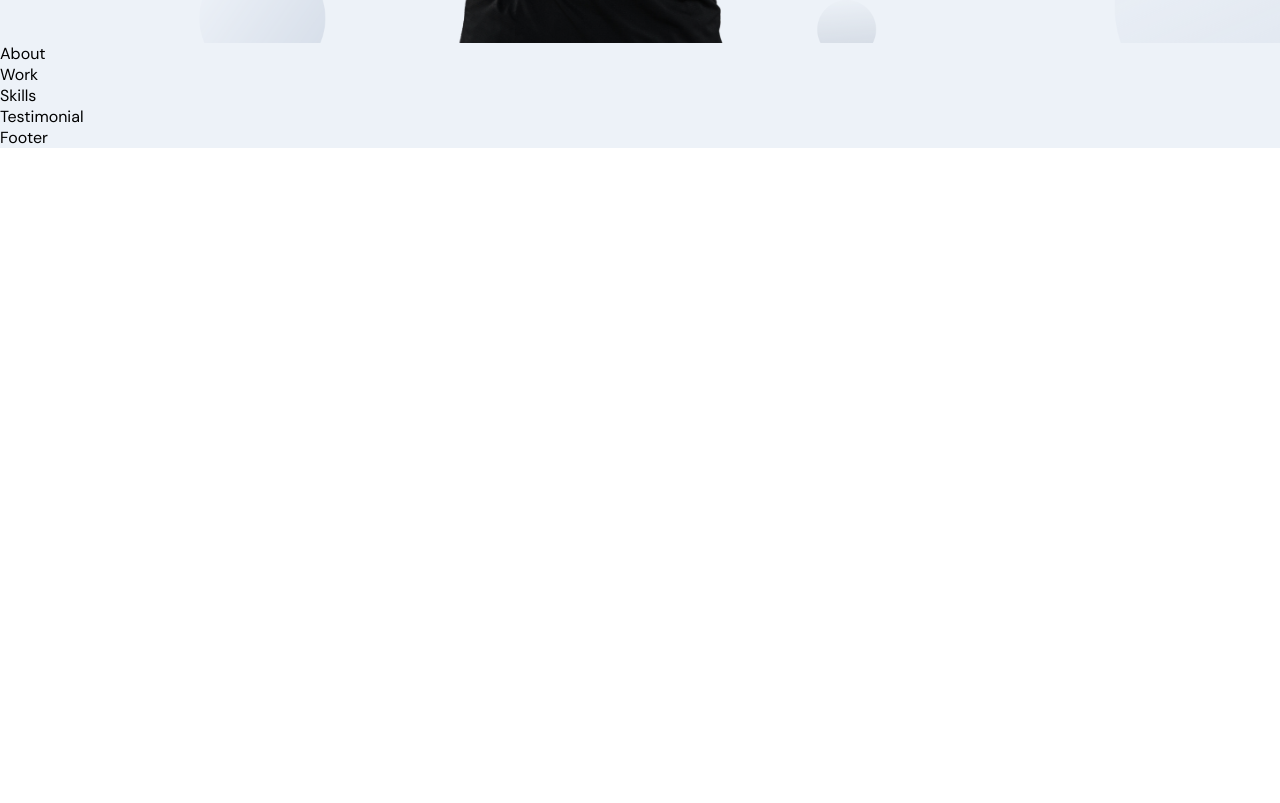
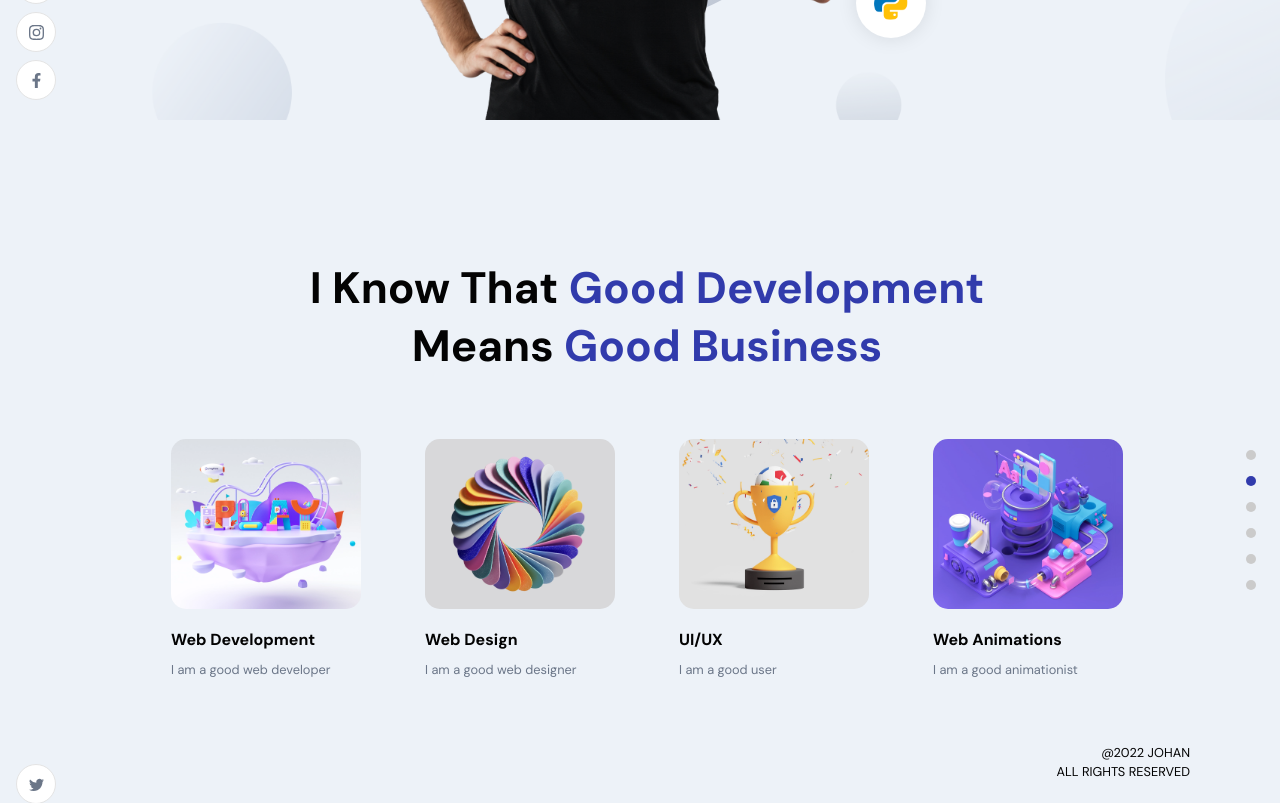
Before and after one commit to johanstech/Tutorials-Web-Fullstack-Portfolio, a React (Create React App) app: page / in a window 1280 px wide. Shown: the part 680-1483 px from the top of the page. Before the commit the page ends 828 px from the top, so only its background shows below. Built offline with nearby package versions, Linux system fonts and the light colour scheme.

Commit message:
Added contentClient as replacement for Sanity CMS, wrapper for social media and navigation on all sections, and About section

```diff
--- a/src/components/Navbar/Navbar.jsx
+++ b/src/components/Navbar/Navbar.jsx
@@ -2,11 +2,11 @@
 import { HiMenuAlt4, HiX } from 'react-icons/hi';
 import { motion } from 'framer-motion';
 
+import { client } from '../../contentClient';
+
 import { images } from '../../constants';
 
 import './Navbar.scss';
-
-const navItems = ['home', 'about', 'work', 'skills', 'contact'];
 
 export const Navbar = () => {
   const [toggle, setToggle] = useState(false);
@@ -17,21 +17,19 @@
         <img src={images.logo} alt="logo" />
       </div>
       <ul className="app__navbar-links">
-        {navItems.map((item) => (
+        {client.navigationItems.map((item) => (
           <li className="app__flex p-text" key={`link-${item}`}>
             <div />
             <a href={`#${item}`}>{item}</a>
           </li>
         ))}
       </ul>
-
       <div className="app__navbar-menu">
         <HiMenuAlt4
           onClick={() => {
             setToggle(true);
           }}
         />
-
         {toggle && (
           <motion.div
             whileInView={{ x: [300, 0] }}
@@ -43,7 +41,7 @@
               }}
             />
             <ul>
-              {navItems.map((item) => (
+              {client.navigationItems.map((item) => (
                 <li key={item}>
                   <a
                     href={`#${item}`}
--- /dev/null
+++ b/src/components/NavigationDots/NavigationDots.jsx
@@ -0,0 +1,18 @@
+import React from 'react';
+
+import { client } from '../../contentClient';
+
+export const NavigationDots = ({ active }) => {
+  return (
+    <div className="app__navigation">
+      {client.navigationItems.map((item, index) => (
+        <a
+          href={`#${item}`}
+          key={item + index}
+          className="app__navigation-dot"
+          style={active === item ? { backgroundColor: '#313BAC' } : {}}
+        />
+      ))}
+    </div>
+  );
+};
--- /dev/null
+++ b/src/components/SocialMedia/SocialMedia.jsx
@@ -0,0 +1,19 @@
+import React from 'react';
+import { BsTwitter, BsInstagram } from 'react-icons/bs';
+import { FaFacebookF } from 'react-icons/fa';
+
+export const SocialMedia = () => {
+  return (
+    <div className="app__social">
+      <div>
+        <BsTwitter />
+      </div>
+      <div>
+        <BsInstagram />
+      </div>
+      <div>
+        <FaFacebookF />
+      </div>
+    </div>
+  );
+};
--- a/src/components/index.js
+++ b/src/components/index.js
@@ -1 +1,3 @@
 export { Navbar } from './Navbar/Navbar';
+export { NavigationDots } from './NavigationDots/NavigationDots';
+export { SocialMedia } from './SocialMedia/SocialMedia';
--- a/src/containers/About/About.jsx
+++ b/src/containers/About/About.jsx
@@ -1,7 +1,41 @@
 import React from 'react';
+import { motion } from 'framer-motion';
+
+import { client } from '../../contentClient';
+import { AppWrap } from '../../wrapper';
 
 import './About.scss';
 
-export const About = () => {
-  return <div>About</div>;
+const About = () => {
+  return (
+    <>
+      <h2 className="head-text">
+        I know that <span>Good Development</span>
+        <br />
+        means <span>Good Business</span>
+      </h2>
+
+      <div className="app__profiles">
+        {client.abouts.map((about, index) => (
+          <motion.div
+            whileInView={{ opacity: 1 }}
+            whileHover={{ scale: 1.1 }}
+            transition={{ duration: 0.5, type: 'tween' }}
+            className="app__profile-item"
+            key={about.title + index}
+          >
+            <img src={about.imgUrl} alt={about.title} />
+            <h2 className="bold-text" style={{ marginTop: 20 }}>
+              {about.title}
+            </h2>
+            <p className="p-text" style={{ marginTop: 10 }}>
+              {about.description}
+            </p>
+          </motion.div>
+        ))}
+      </div>
+    </>
+  );
 };
+
+export default AppWrap(About, 'about');
--- a/src/containers/About/About.scss
+++ b/src/containers/About/About.scss
@@ -0,0 +1,38 @@
+.app__about {
+  flex: 1;
+  flex-direction: column;
+  width: 100%;
+}
+
+.app__profiles {
+  display: flex;
+  justify-content: center;
+  align-items: flex-start;
+  flex-wrap: wrap;
+  margin-top: 2rem;
+}
+
+.app__profile-item {
+  display: flex;
+  width: 190px;
+  justify-content: flex-start;
+  align-items: flex-start;
+  flex-direction: column;
+  margin: 2rem;
+
+  img {
+    width: 100%;
+    height: 170px;
+    border-radius: 15px;
+    object-fit: cover;
+  }
+
+  @media screen and (min-width: 2000px) {
+    width: 370px;
+    margin: 2rem 4rem;
+
+    img {
+      height: 320px;
+    }
+  }
+}
--- a/src/containers/Header/Header.jsx
+++ b/src/containers/Header/Header.jsx
@@ -1,10 +1,11 @@
 import React from 'react';
 import { motion } from 'framer-motion';
 
+import { client } from '../../contentClient';
 import { images } from '../../constants';
+import { AppWrap } from '../../wrapper';
+
 import './Header.scss';
-
-const exampleSkills = [images.flutter, images.node, images.python];
 
 const scaleVariants = {
   whileInView: {
@@ -17,9 +18,9 @@
   },
 };
 
-export const Header = () => {
+const Header = () => {
   return (
-    <div id="home" className="app__header app__flex">
+    <div className="app__header app__flex">
       <motion.div
         whileInView={{ x: [-100, 0], opacity: [0, 1] }}
         transition={{ duration: 0.5 }}
@@ -33,14 +34,12 @@
               <h1 className="head-text">Johan</h1>
             </div>
           </div>
-
           <div className="tag-cmp app__flex">
             <p className="p-text">Software Engineer</p>
             <p className="p-text">Certified Nerd</p>
           </div>
         </div>
       </motion.div>
-
       <motion.div
         whileInView={{ opacity: [0, 1] }}
         transition={{ duration: 0.5, delayChildren: 0.5 }}
@@ -55,13 +54,12 @@
           className="overlay_circle"
         />
       </motion.div>
-
       <motion.div
         variant={scaleVariants}
         whileInView={scaleVariants.whileInView}
         className="app__header-circles"
       >
-        {exampleSkills.map((circle, index) => (
+        {client.exampleSkills.map((circle, index) => (
           <div className="circle-cmp app__flex" key={`circle-${index}`}>
             <img src={circle} alt="circle" />
           </div>
@@ -70,3 +68,5 @@
     </div>
   );
 };
+
+export default AppWrap(Header, 'home');
--- a/src/containers/index.js
+++ b/src/containers/index.js
@@ -1,6 +1,6 @@
-export { About } from './About/About';
+export { default as About } from './About/About';
 export { Footer } from './Footer/Footer';
-export { Header } from './Header/Header';
+export { default as Header } from './Header/Header';
 export { Skills } from './Skills/Skills';
 export { Testimonial } from './Testimonial/Testimonial';
 export { Work } from './Work/Work';
--- /dev/null
+++ b/src/contentClient.js
@@ -0,0 +1,35 @@
+import { images } from './constants/images';
+
+export const client = {
+  navigationItems: [
+    'home',
+    'about',
+    'work',
+    'skills',
+    'testimonials',
+    'contact',
+  ],
+  exampleSkills: [images.flutter, images.node, images.python],
+  abouts: [
+    {
+      title: 'Web Development',
+      description: 'I am a good web developer',
+      imgUrl: images.about01,
+    },
+    {
+      title: 'Web Design',
+      description: 'I am a good web designer',
+      imgUrl: images.about02,
+    },
+    {
+      title: 'UI/UX',
+      description: 'I am a good user',
+      imgUrl: images.about03,
+    },
+    {
+      title: 'Web Animations',
+      description: 'I am a good animationist',
+      imgUrl: images.about04,
+    },
+  ],
+};
--- /dev/null
+++ b/src/wrapper/AppWrap.jsx
@@ -0,0 +1,19 @@
+import React from 'react';
+import { NavigationDots, SocialMedia } from '../components';
+
+export const AppWrap = (Component, idName, classNames) =>
+  function HOC() {
+    return (
+      <div id={idName} className={`app__container ${classNames}`}>
+        <SocialMedia />
+        <div className="app__wrapper app__flex">
+          <Component />
+          <div className="copyright">
+            <p className="p-text">@2022 Johan</p>
+            <p className="p-text">All rights reserved</p>
+          </div>
+        </div>
+        <NavigationDots active={idName} />
+      </div>
+    );
+  };
--- /dev/null
+++ b/src/wrapper/index.js
@@ -0,0 +1 @@
+export { AppWrap } from './AppWrap';
```
